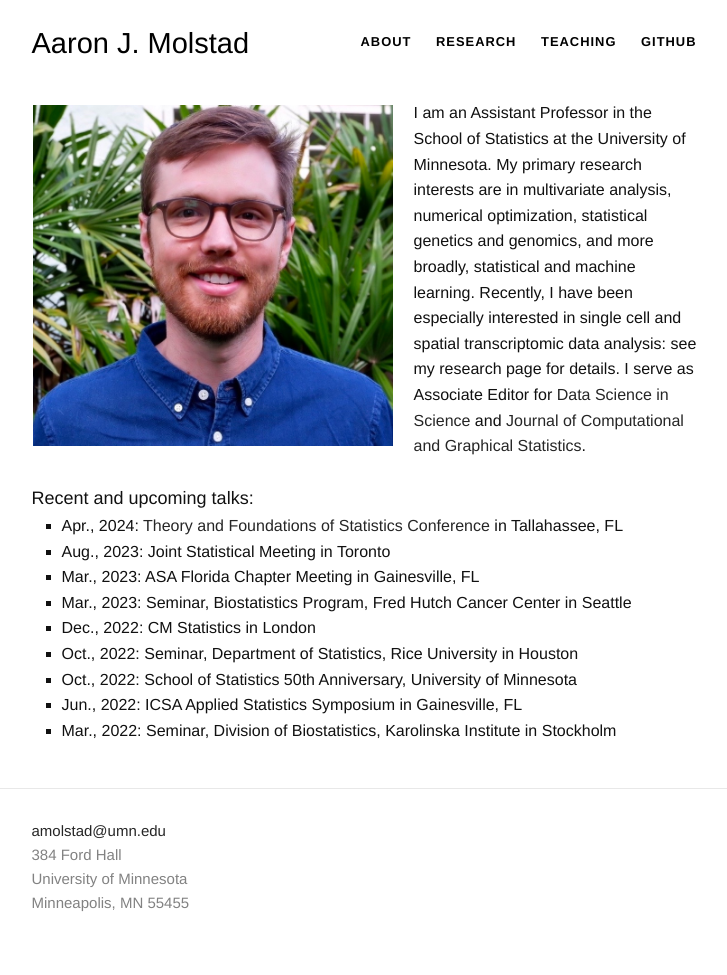
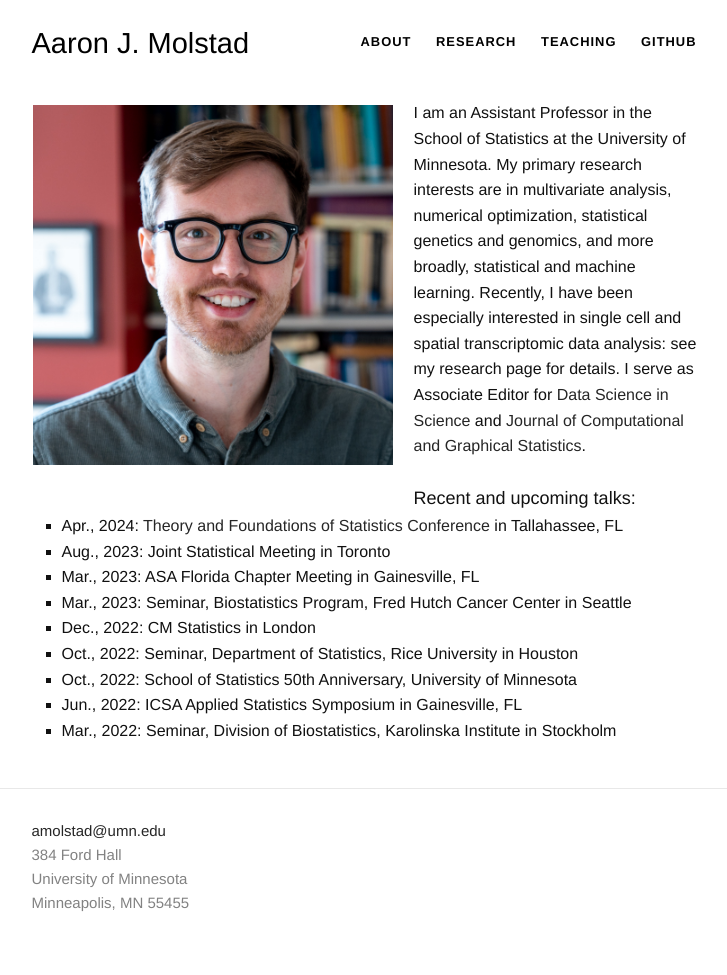
Before and after one commit to ajmolstad/ajmolstad.github.io, a Jekyll site: the page built from index.html, in a window 1280 px wide. Shown: the whole page, without its empty margins (276-1003 px from the left). Built offline with Jekyll 4.4.1, drawn with Linux system fonts in a browser that asks for light colours.

Commit message:
Update photo

```diff
--- a/index.html
+++ b/index.html
@@ -16,7 +16,7 @@
 
 <div class="default">
  <dl class="wp-caption alignleft" style="max-width: 360px">
-<dt><a href=""><img class="" src="/images/Molstad-2.jpg" alt="" /></a>
+<dt><a href=""><img class="" src="/images/Molstad.jpg" alt="" /></a>
 	<img padding: 6px;></dt>
 <dd></dd>
 </dl>
```
Also changed, not shown: images/Molstad.jpg (added).
